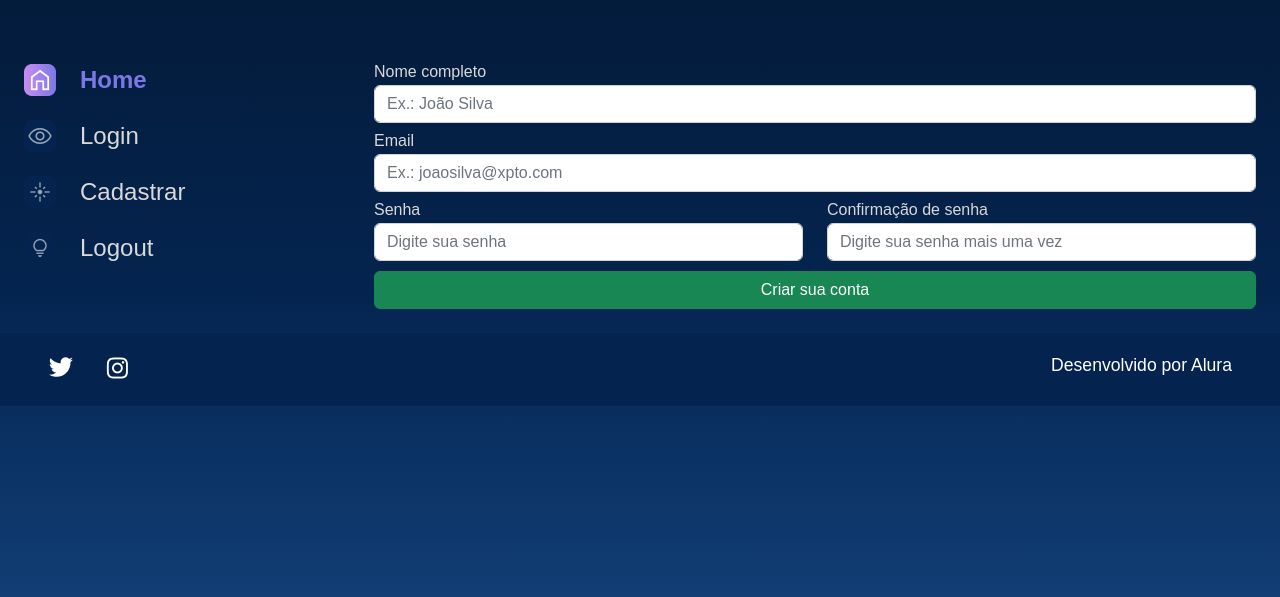
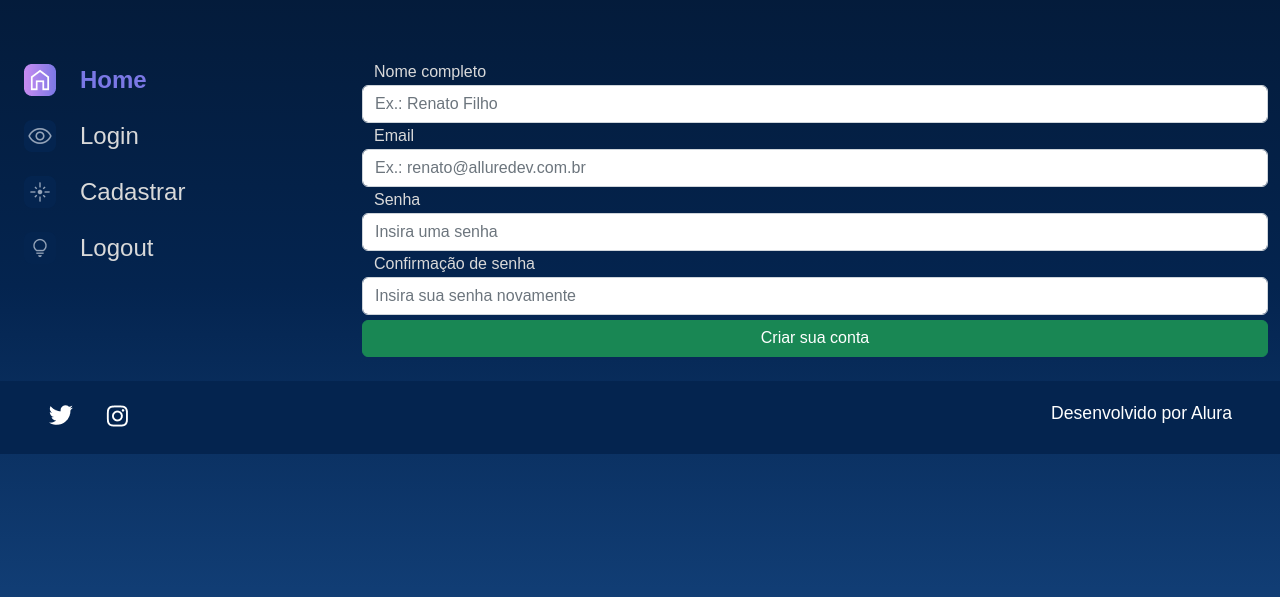
Before and after one commit to renatofilhog/allure_space, a Django app: page /registrar in a window 1280 px wide. Shown: the part 114-711 px from the top of the page. Run offline with Django 4.2, Linux system fonts and the light colour scheme.

Commit message:
(feat)form with django

```diff
--- a/templates/usuarios/registrar.html
+++ b/templates/usuarios/registrar.html
@@ -42,26 +42,13 @@
             </section>
             <section class="galeria" style="margin-left: 5em">
                 <form action="" method="">
+                    {% csrf_token %}
                     <div class="row">
-                        <div class="col-12 col-lg-12" style="margin-bottom: 10px;">
-                            <label for="nome_cadastro" style="color:#D9D9D9; margin-bottom: 5px;"><b>Nome completo</b></label>
-                            <input type="text" class="form-control" name="nome_cadastro" placeholder="Ex.: João Silva" required>
-                        </div>
-                        <div class="col-12 col-lg-12" style="margin-bottom: 10px;">
-                            <label for="email" style="color:#D9D9D9; margin-bottom: 5px;"><b>Email</b></label>
-                            <input type="email" class="form-control" name="email" placeholder="Ex.: joaosilva@xpto.com" required>
-                        </div>
-                        <div class="col-12 col-lg-6" style="margin-bottom: 10px;">
-                            <label for="password1" style="color:#D9D9D9; margin-bottom: 5px;"><b>Senha</b></label>
-                            <input type="password" class="form-control" name="password1" placeholder="Digite sua senha" required>
-                        </div>
-                        <div class="col-12 col-lg-6" style="margin-bottom: 10px;">
-                            <label for="password2" style="color:#D9D9D9; margin-bottom: 5px;"><b>Confirmação de senha</b></label>
-                            <input type="password" class="form-control" name="password2" placeholder="Digite sua senha mais uma vez" required>
-                        </div>
-                        <div class="col-12 text-center">
-                            <button class="btn btn-success col-12" style="padding: top 5px;" type="submit">Criar sua conta</button>
-                        </div>
+                        {% for form in forms %}
+                            <label for="{{ form.id_for_label }}" style="color:#D9D9D9; margin-bottom: 5px;"><strong>{{ form.label }}</strong></label>
+                            {{ form }}
+                        {% endfor %}
+                        <button class="btn btn-success" style="width: 100%; padding-top: 5px;" type="submit">Criar sua conta</button>
                     </div>
                 </form>
             </section>
--- a/usuarios/forms.py
+++ b/usuarios/forms.py
@@ -45,7 +45,7 @@ class RegistroForms(forms.Form):
         )
     )
     email = forms.EmailField(
-        label='Senha',
+        label='Email',
         required=True,
         max_length=100,
         widget=forms.EmailInput(
--- a/usuarios/views.py
+++ b/usuarios/views.py
@@ -1,5 +1,5 @@
 from django.shortcuts import render
-from usuarios.forms import LoginForms
+from usuarios.forms import LoginForms, RegistroForms
 
 def login(request):
     forms = LoginForms()
@@ -8,4 +8,6 @@ def login(request):
     })
 
 def registrar(request):
-    return render(request, 'usuarios/registrar.html')
+    return render(request, 'usuarios/registrar.html', {
+        'forms':RegistroForms()
+    })
```
